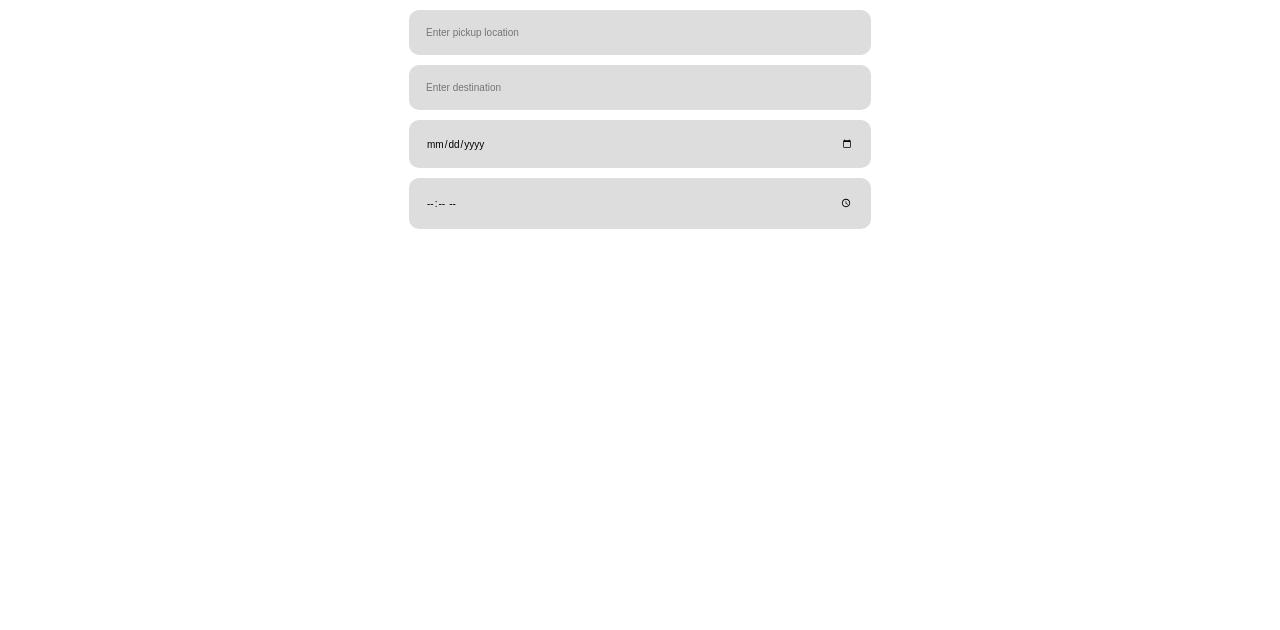
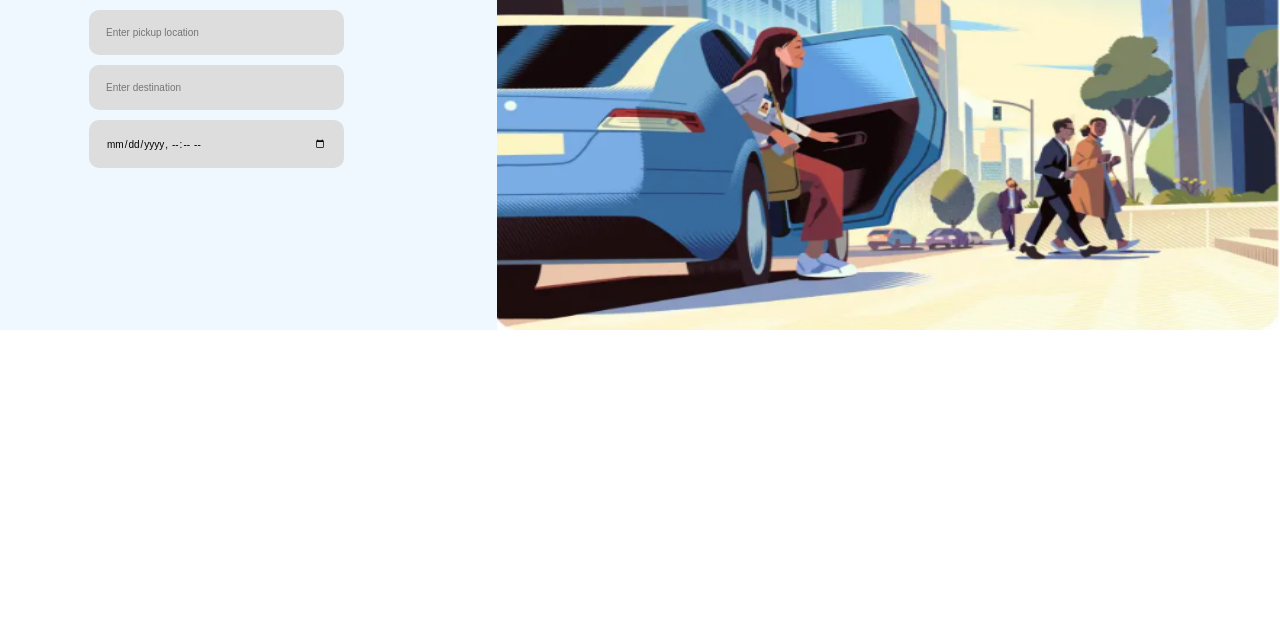
Before and after one commit to gauravnegi123/Tour---Travels-, a plain HTML site: page bookcab.html in a window 1280 px wide. Shown: the part 170-800 px from the top of the page. Drawn offline with Linux system fonts and the light colour scheme.

Commit message:
cab book page

```diff
--- a/bookcab.html
+++ b/bookcab.html
@@ -15,6 +15,7 @@
      <!--Navigation Bar -->
 
     <div class="cabbook" id="cabbooking">
+
         <nav>
             <img src="images/logo.png" class="logo" alt="Logo">
 
@@ -26,22 +27,24 @@
             </ul>
         </nav>
 
-
+    </div>
 
         <!--Cab Book section-->
 
 
 
         <section class="bookcab" id="bookcab">
+
+
             <div class="bookcab-content">
                 <h1>Book Your Cab </h1>
 
                 <form action="" onsubmit="return validateform()">
                     <input type="text" id="pickup" name="pickup" placeholder="Enter pickup location" required>
                     <input type="text" id="destination" name="destination" placeholder="Enter destination" required>
-                    <input type="date"required>
-                    <input type="time"required>
+                    <input type="datetime-local" placeholder="Enter Date and Time">
                 </form>
+            </div>
 
 
 
@@ -50,6 +53,10 @@
 
 
 
+                <div class="img-sec">
+                <img src="images/{677AB3ED-6B05-476A-B50F-DD150B1A6531}.png" alt="image">
                 </div>
-            </div>
+
+
+
                 </section>
--- a/style.css
+++ b/style.css
@@ -624,19 +624,39 @@ padding: 110px 30%;
 /*Book Cab Section*/
 
 
+.bookcab{
+
+    display: flex;
+    width: 100%;
+    height: 500px;
+    background-color: aliceblue;
+
+
+}
+
+
+.img-sec{
+    display: flex;
+    padding-top: 80px;
+    width: 90%;
+
+
+}
+
+.img-sec img{
+    height: auto;
+    width: 100%;
+}
 
 
 
-
-.bookcab{
-    position: relative;
-
-}
 .bookcab-content {
-    padding: 110px 30%;
+    padding: 110px;
+    padding-left: 5%;
+    padding-right: 10%;
     height: 100%;
     min-height: 100vh;
-    width: 100%;
+    width: 50%;
 }
 
 
@@ -662,6 +682,7 @@ padding: 110px 30%;
     width: 100%;
     padding: 17px;
     border: none;
+    outline: none;
     background-color:#dddddd;
     font-size: 10px;
     margin-bottom: 10px;
```
Also changed, not shown: images/{677AB3ED-6B05-476A-B50F-DD150B1A6531}.png (added).
